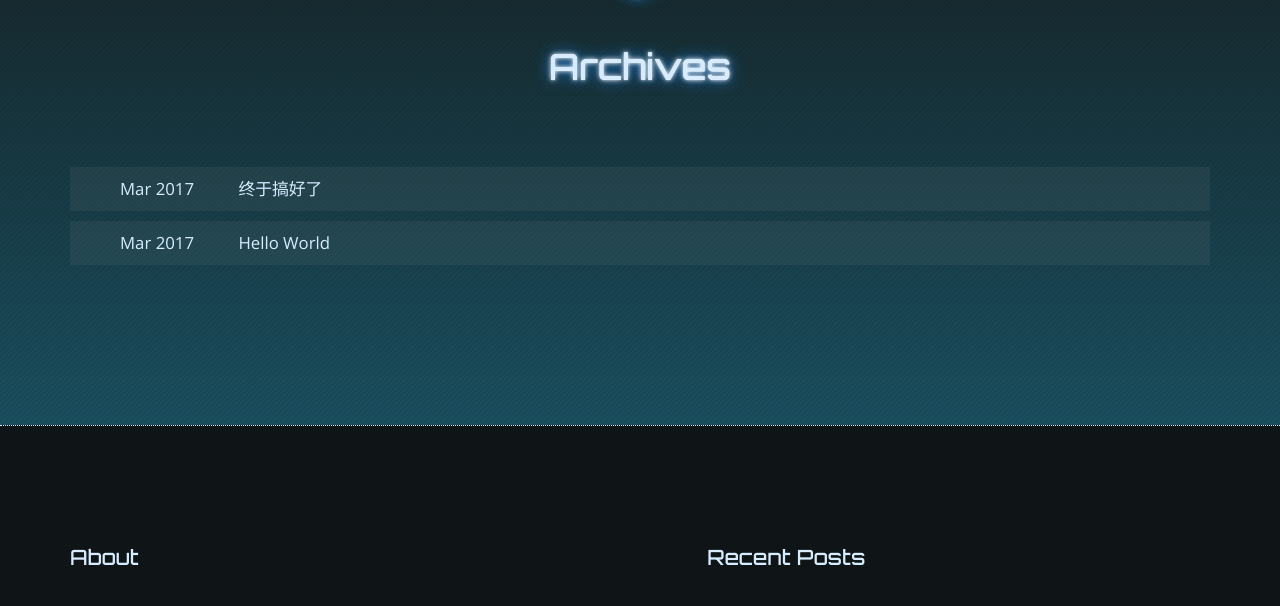
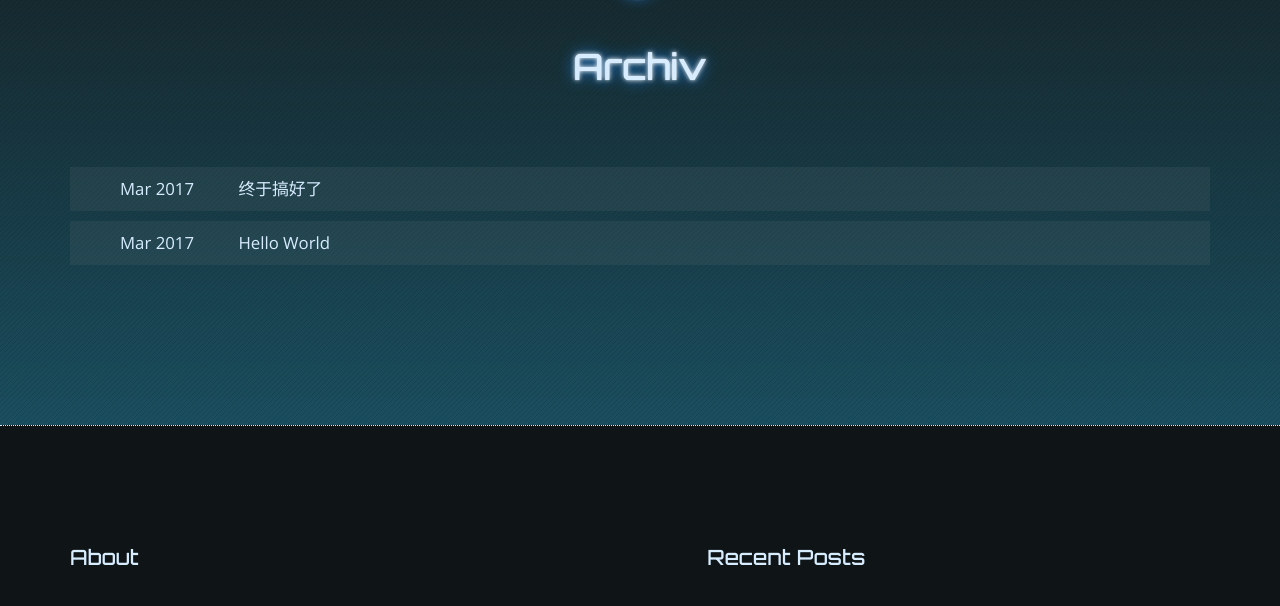
Before and after one commit to azrdoo/azrdoo.github.io, a plain HTML site: page archives/index.html in a window 1280 px wide. Shown: the part 163-769 px from the top of the page. Drawn offline with nearby package versions, Linux system fonts and the light colour scheme.

Commit message:
Site updated: 2017-03-25 22:17:50

```diff
--- a/archives/index.html
+++ b/archives/index.html
@@ -40,7 +40,7 @@
 
     <!-- Title -->
 
-    <title>Archives - AzrDoo</title>
+    <title>Archiv - AzrDoo</title>
 
     <!-- Bootstrap Core CSS -->
     <link rel="stylesheet" href="//maxcdn.bootstrapcdn.com/bootstrap/4.0.0-alpha.2/css/bootstrap.min.css" integrity="sha384-y3tfxAZXuh4HwSYylfB+J125MxIs6mR5FOHamPBG064zB+AFeWH94NdvaCBm8qnd" crossorigin="anonymous">
@@ -125,7 +125,7 @@
     <div class="logo">
         <a href="/"><i class="logo-icon fa fa-cube" aria-hidden="true"></i></a>
 
-            <h1 id="main-title" class="title">Archives</h1>
+            <h1 id="main-title" class="title">Archiv</h1>
 
     </div>
 </header>
```
Also changed, not shown: archives/2017/03/index.html (+1 -1 lines), archives/2017/index.html (+1 -1 lines).
